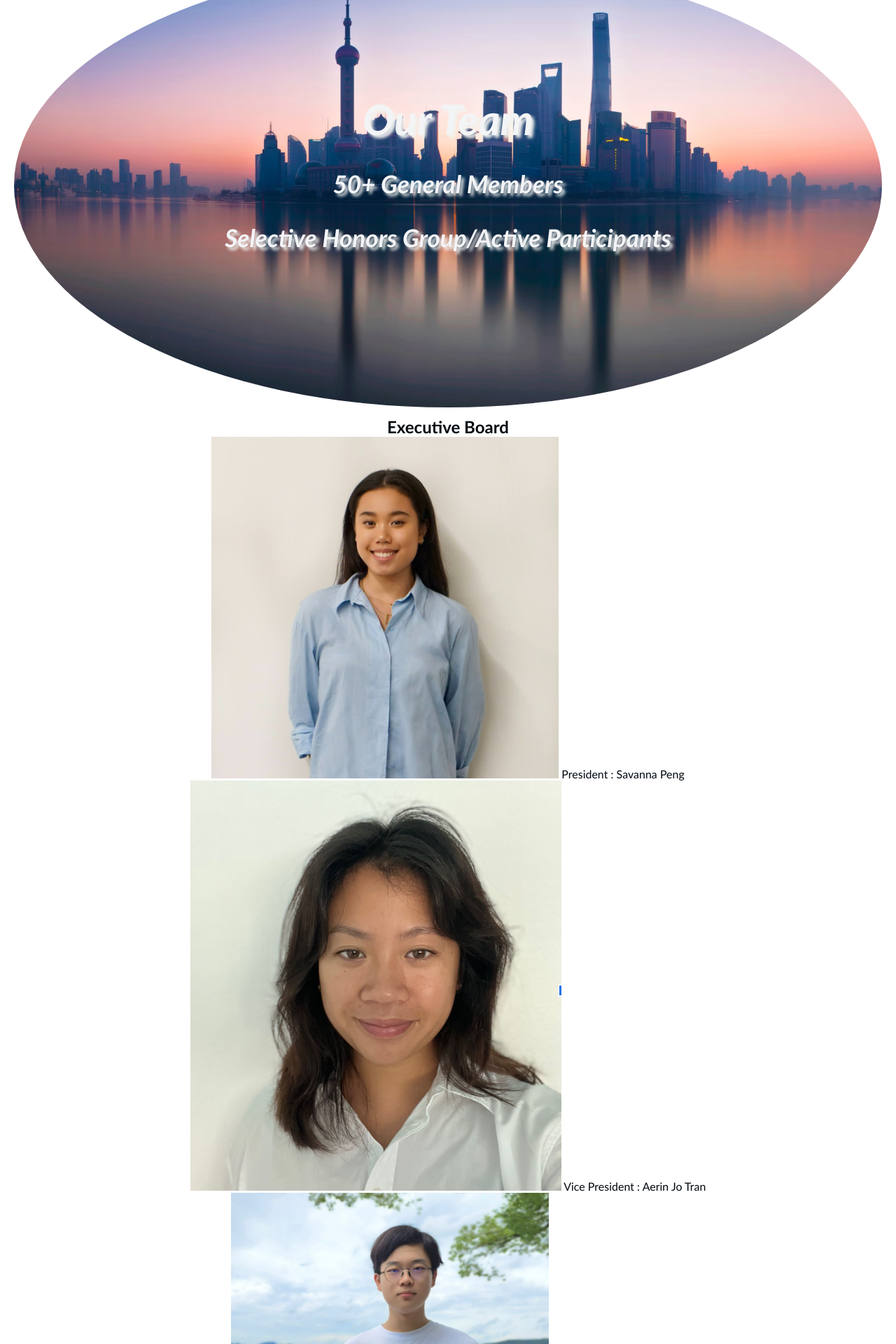
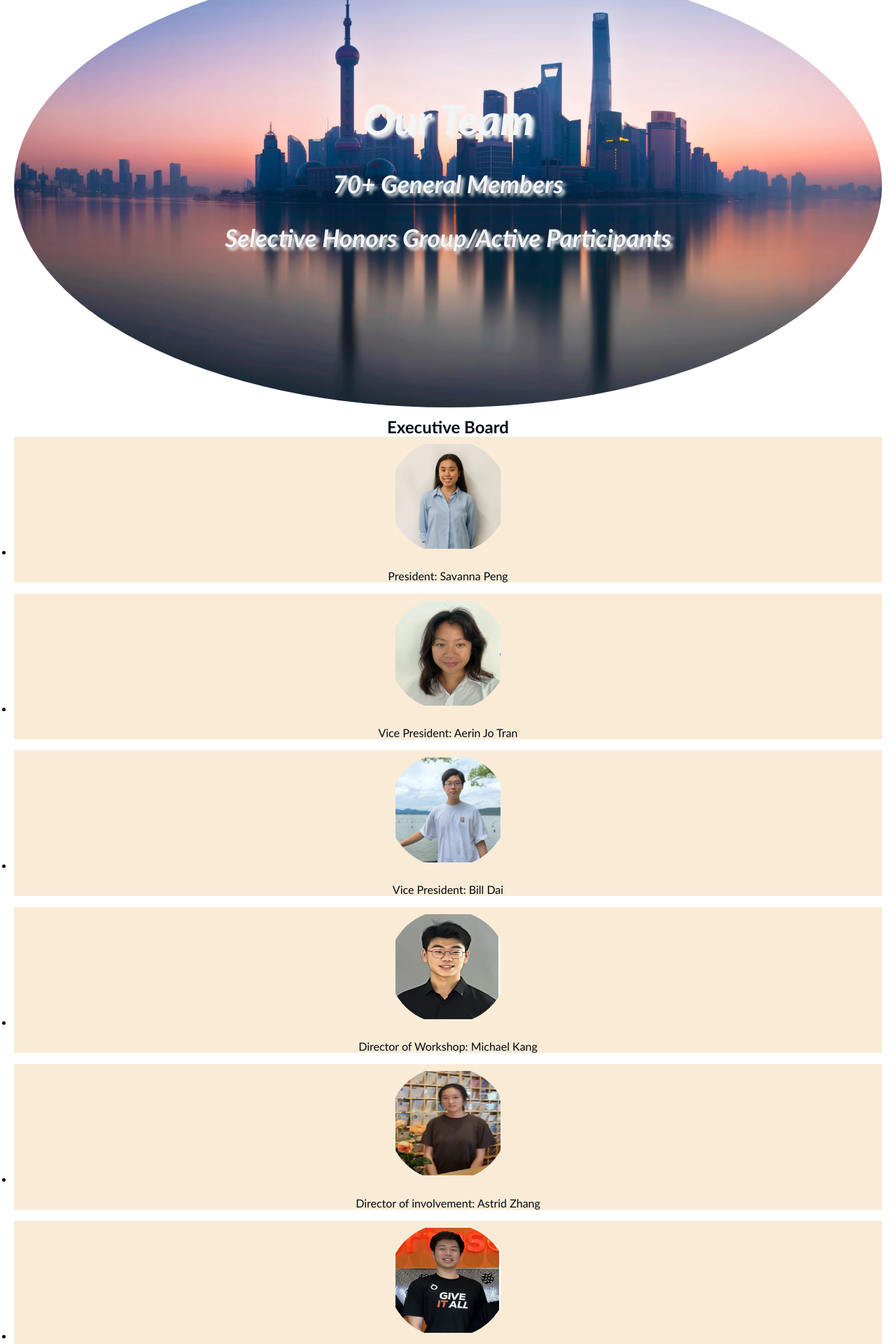
Before and after one commit to Kangroo12345678/UBA-NYU_Shanghai-Website, a Django app: page /home/ in a window 1280 px wide. Shown: the part 839-2759 px from the top of the page at 70% size. Run offline with Django 4.2, Linux system fonts and the light colour scheme; data comes from the database, SQL or seed files in the repository.

Commit message:
save changes for css

```diff
--- a/uba_website/static/styles/style.css
+++ b/uba_website/static/styles/style.css
@@ -95,6 +95,26 @@ body, h1, h2, ul {
 
  }
 
+ .member{
+    background-color: antiquewhite;
+ }
+
+
+.photo{
+    height: 150px;
+    width: 150px;
+    padding: 10px;
+    clip-path: ellipse(50% 48% at 50% 50%);
+    text-align: center;
+}
+
+
+
+
+
+
+
+
 
  .events{
     background-color: aliceblue;
--- a/uba_website/templates/main.html
+++ b/uba_website/templates/main.html
@@ -7,7 +7,7 @@
 <div class="members">
     <h1>Our Team</h1>
     <h3>
-        50+ General Members
+        70+ General Members
     </h3>
     <h3>
         Selective Honors Group/Active Participants
@@ -22,10 +22,12 @@
     {% if member_list %}
     <ul>
         {% for member in member_list %}
-        <div class = {{member.name}} >
-            <img id="photo"|add:member.name src="{%static 'images/members/'|add:member.name|add:'.png'%}" alt="{{member.name}}'s photo">
-            {{member.role}} : {{member.name}}
-        </div>
+        <li>
+            <div class="member" id="{{ member.name }}">
+                <img class="photo" src="{% static 'images/members/'|add:member.name|add:'.png' %}" alt="{{ member.name }}'s photo">
+                <p>{{ member.role }}: {{ member.name }}</p>
+            </div>
+        </li>
         {% endfor %}
     </ul>
     {% else %}
@@ -33,6 +35,7 @@
     {% endif %}
     <!-- Add code here to display member images and names -->
 </div>
+
 
 
 <div class="events">
```
Also changed, not shown: uba_website/static/images/members/Astrid Zhang.png.
